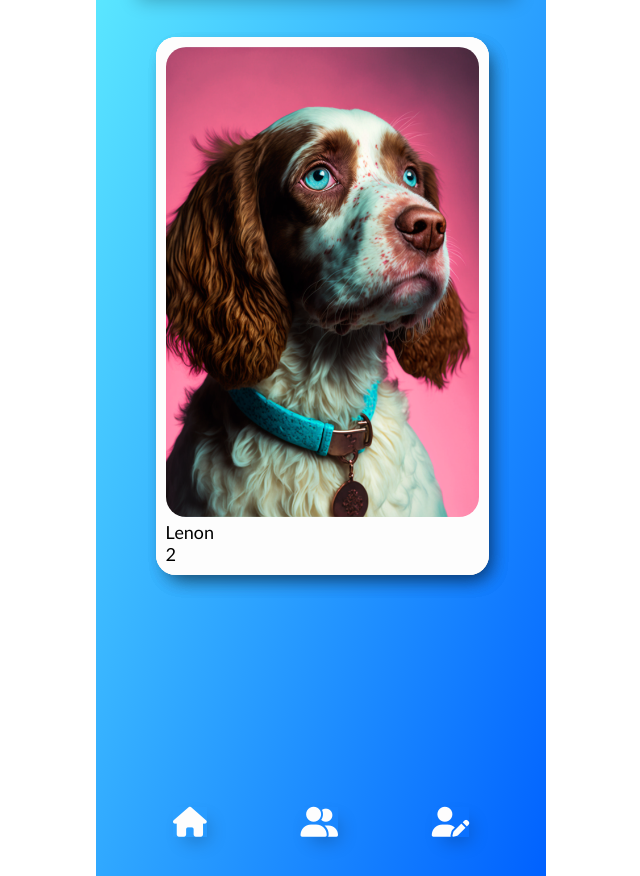
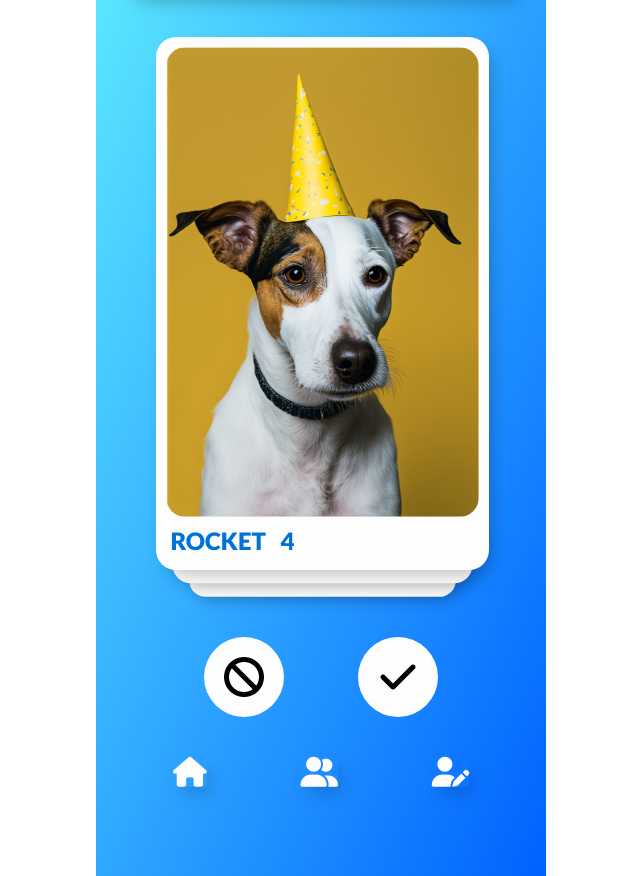
Before and after one commit to pilibdau/bark-match-draft-02, a website: page index.html in a window 1280 px wide. Shown: the part 124-1000 px from the top of the page, without its empty margins (319-959 px from the left). Drawn offline with Linux system fonts and the light colour scheme.

Commit message:
add swipe left-right bottons at the bottom

```diff
--- a/index.html
+++ b/index.html
@@ -8,7 +8,7 @@
     <title>Bark-Match</title>
     <link rel="preconnect" href="https://fonts.googleapis.com">
     <link rel="preconnect" href="https://fonts.gstatic.com" crossorigin>
-    <link href="https://fonts.googleapis.com/css2?family=Lato:wght@100;400;700;900&display=swap" rel="stylesheet">
+    <link href="https://fonts.googleapis.com/css2?family=Lato:wght@100;300;400;700;900&display=swap" rel="stylesheet">
     <script src="https://kit.fontawesome.com/a789e9f98e.js" crossorigin="anonymous"></script>
     <link rel="stylesheet" href="./css/style.css">
     <meta name="viewport" content="width=device-width, initial-scale=1.0, maximum-scale=1.0, user-scalable=no">
@@ -35,19 +35,27 @@
                     <div class="card--detail__age">4</div>
                 </div>
             </div>
-            <div class="card active">
+            <div class="card">
                 <img src="./images/chihuahua.webp" alt="chihuahua">
                 <div class="card--detail__container">
                     <div class="card--detail__name">Chico</div>
                     <div class="card--detail__age">7</div>
                 </div>
             </div>
-            <div class="card active">
+            <div class="card">
                 <img src="./images/spaniel.png" alt="spaniel">
                 <div class="card--detail__container">
                     <div class="card--detail__name">Lenon</div>
                     <div class="card--detail__age">2</div>
                 </div>
+            </div>
+        </section>
+        <section class="swipe__container">
+            <div class="swipe swipe--left">
+                <i class="fa-solid fa-ban"></i>
+            </div>
+            <div class="swipe swipe--right">
+                <i class="fa-solid fa-check"></i>
             </div>
         </section>
         <section class="navbar__container">
--- a/sass/base/_typography.scss
+++ b/sass/base/_typography.scss
@@ -4,12 +4,17 @@
 }
 
 .header {
-    font-weight: 100;
     font-size: 2.4rem;
+    font-weight: 300;
     text-transform: uppercase;
-    color: var(--dark-grey);
+    color: var(--accent-pink);
 }
 
 ::placeholder {
     color:var(--primary-light);
 }
+
+.card {
+    color: var(--primary-dark);
+    text-transform: uppercase;
+}
--- /dev/null
+++ b/sass/components/_cards.scss
@@ -0,0 +1,37 @@
+.card {
+    width: 95%;
+    padding: 1rem;
+    background-color: var(--white);
+    border-radius: var(--radius);
+    margin: 2rem auto;
+    box-shadow: var(--box-shadow);
+    position: absolute;
+
+    &--detail__container {
+        margin: 0.5rem 0.5rem;
+        font-weight: 900;
+        font-size: 2.4rem;
+
+        & > * {
+            display: inline;
+
+            &:not(:first-child){
+                margin-left: 1rem;
+            }
+        }
+    }
+
+    &:nth-child(1){
+        z-index: 3;
+    }
+
+    &:nth-child(2){
+        z-index: 2;
+        transform: translateY(4rem) scale(90%);
+    }
+
+    &:nth-child(3){
+        z-index: 1;
+        transform: translateY(8rem) scale(80%);
+    }
+}
--- a/sass/components/_input.scss
+++ b/sass/components/_input.scss
@@ -9,4 +9,5 @@
 .input--text {
     margin-left: 1rem;
     color:var(--primary-dark);
+    width: 40%;
 }
--- /dev/null
+++ b/sass/components/_swipe.scss
@@ -0,0 +1,20 @@
+.swipe {
+    background-color: var(--white);
+    border-radius: 100rem;
+    width: 8rem;
+    height: 8rem;
+    display: flex;
+    align-items: center;
+    justify-content: center;
+    font-size: 4rem;
+    margin-bottom: 1rem;
+}
+
+
+@media screen and (max-width: 421px) {
+    .swipe {
+        width: 6rem;
+        height: 6rem;
+        font-size: 2rem;
+    }
+}
--- a/sass/layout/_containers.scss
+++ b/sass/layout/_containers.scss
@@ -26,17 +26,7 @@
     margin:auto;
     border-radius: var(--radius);
     position: relative;
-    height: 80rem;
-}
-
-.card {
-    width: 95%;
-    padding: 1rem;
-    background-color: var(--white);
-    border-radius: var(--radius);
-    margin: 2rem auto;
-    box-shadow: var(--box-shadow);
-    position: absolute;
+    height: 63rem;
 }
 
 .navbar__container {
@@ -50,6 +40,14 @@
     }
 }
 
+.swipe__container {
+    display: flex;
+    width: 60%;
+    margin:auto;
+    margin-bottom: 3rem;
+    display: flex;
+    justify-content: space-between;
+}
 
 .btn__notification--container {
     display: flex;
@@ -63,7 +61,8 @@
     }
 
     .cards__container {
-        height: 165vw;
+        width: 90%;
+        height: 140vw;
     }
 
 }
--- a/sass/main.scss
+++ b/sass/main.scss
@@ -2,6 +2,8 @@
 @import "./abstract/variables";
 @import "./base/base";
 @import "./base/typography";
+@import "./components/cards";
 @import "./components/input";
+@import "./components/swipe";
 @import "./layout/images";
 @import "./layout/containers";
```
Also changed, not shown: css/style.css.
